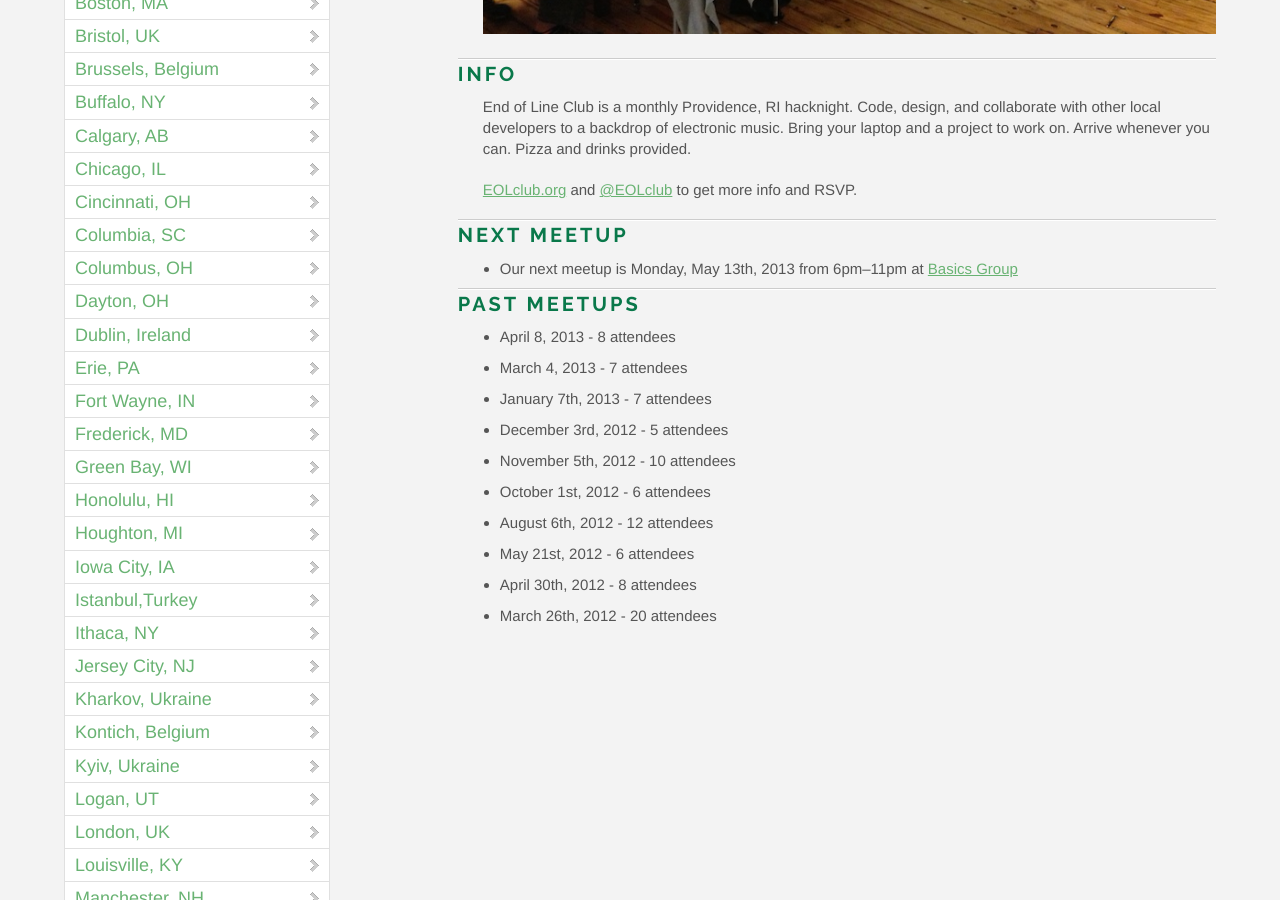
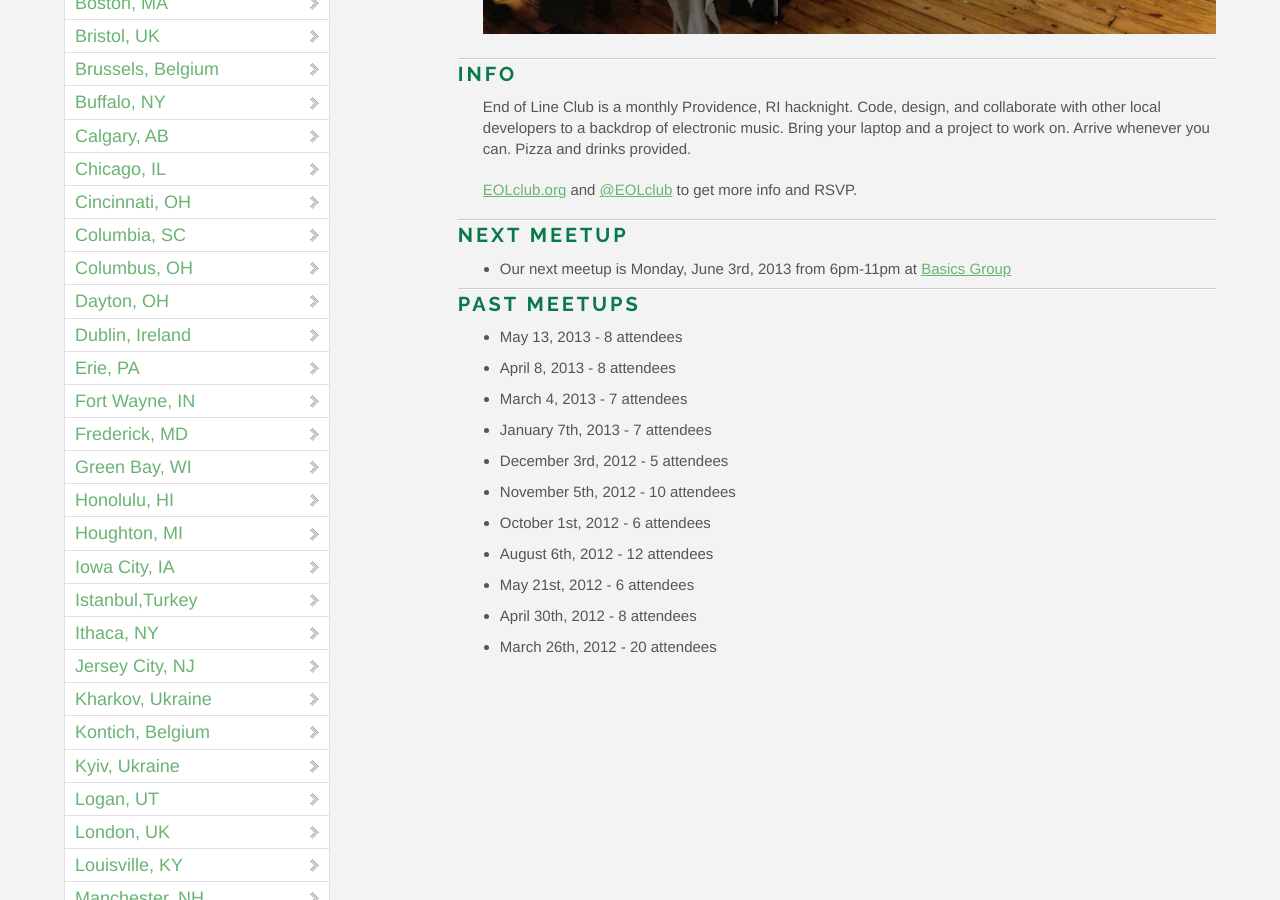
Before and after one commit to OpenHack/openhack.github.com, a Jekyll site: the page built from providence/index.markdown, in a window 1280 px wide and 900 px high, scrolled down 594 px. Built offline with Jekyll 4.4.1, drawn with Linux system fonts in a browser that asks for light colours; nearby versions of some CDN libraries; Markdown is read by kramdown in place of the engine named in the settings; comment, search, counter and statistics services are not loaded.

Commit message:
Update Providence after 5/13 EOLclub meetup

```diff
--- a/providence/index.markdown
+++ b/providence/index.markdown
@@ -15,10 +15,11 @@ End of Line Club is a monthly Providence, RI hacknight. Code, design, and collab
 
 ### Next meetup
 
-* Our next meetup is Monday, May 13th, 2013 from 6pm–11pm at [Basics Group](http://basicsgroup.com)
+* Our next meetup is Monday, June 3rd, 2013 from 6pm-11pm at [Basics Group](http://basicsgroup.com)
 
 ### Past meetups
 
+* May 13, 2013 - 8 attendees
 * April 8, 2013 - 8 attendees
 * March 4, 2013 - 7 attendees
 * January 7th, 2013 - 7 attendees
```
